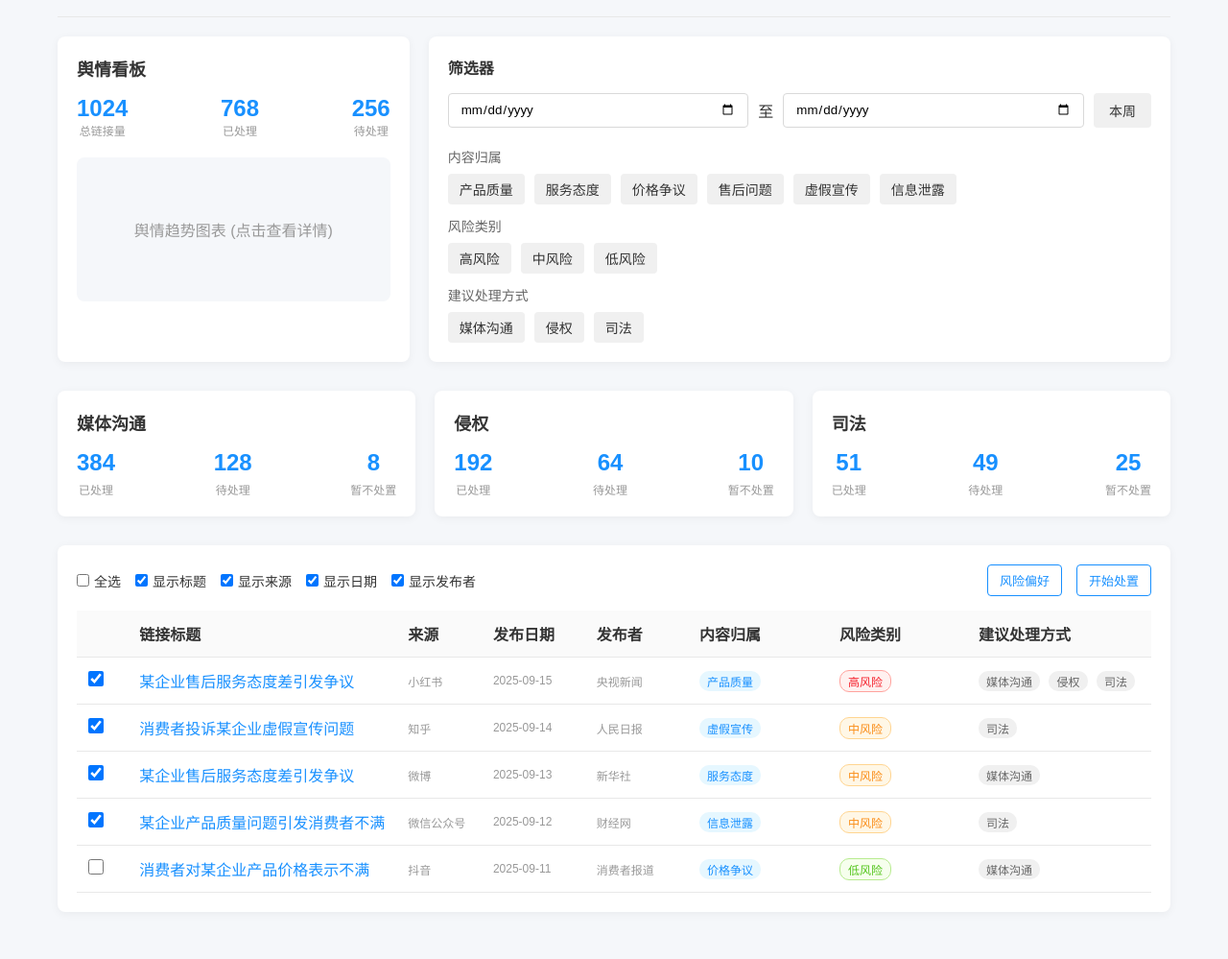
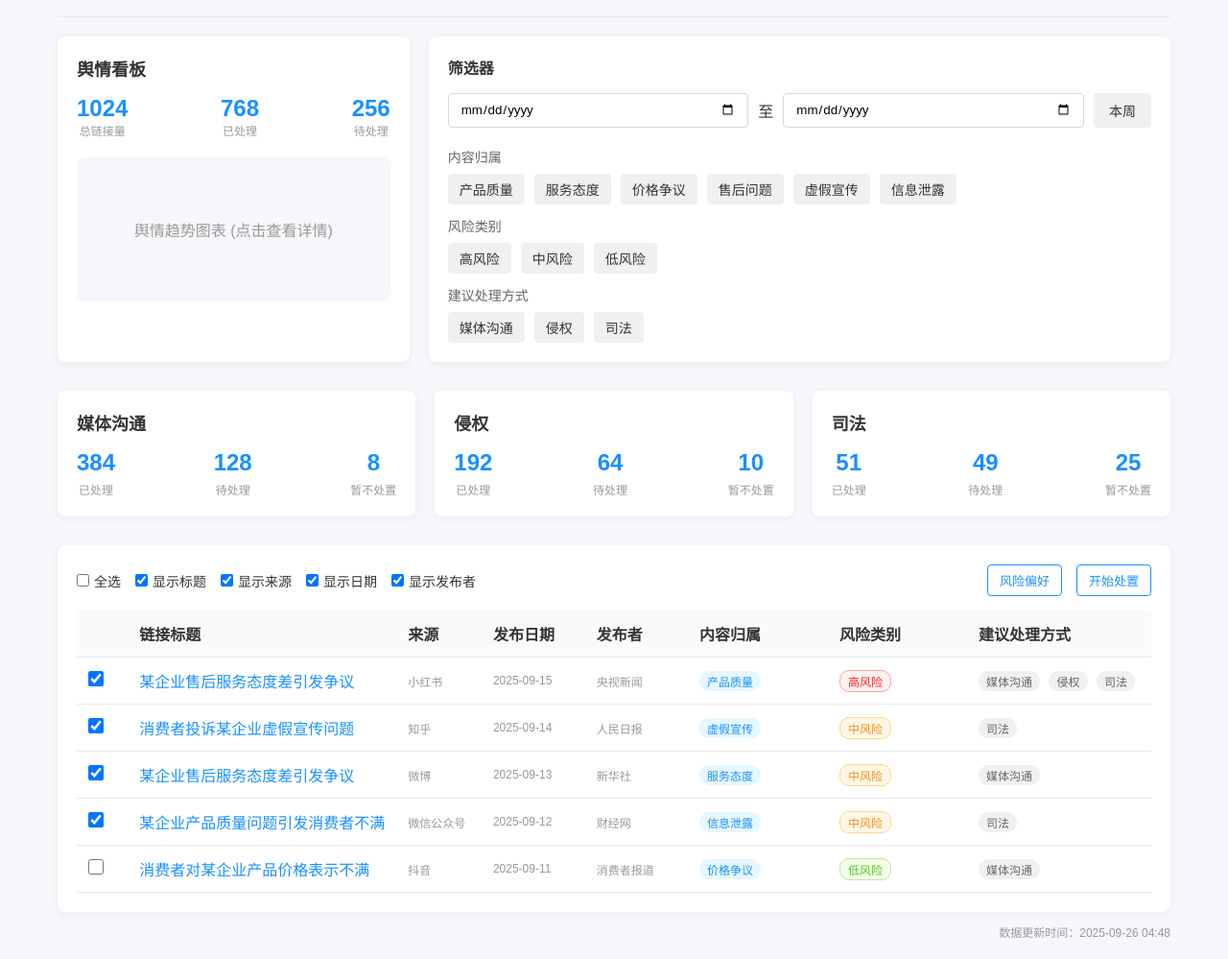
Before and after one commit to schen115/project-cd, a plain HTML site: page index.html in a window 1280 px wide. Shown: the part 79-1078 px from the top of the page at 96% size. Before the commit the page ends 1049 px from the top, so only its background shows below. Drawn offline with Linux system fonts and the light colour scheme.

Commit message:
v1_final_demo

```diff
--- a/index.html
+++ b/index.html
@@ -1054,7 +1054,16 @@
             color: #999;
             font-size: 12px;
         }
+
+        /* 数据更新时间样式 */
+        .data-update {
+            margin-top: 12px;
+            color: #999;
+            font-size: 12px;
+            text-align: right;
+        }
     </style>
+
 </head>
 <body>
     <div class="container">
@@ -1333,6 +1342,10 @@
             </div>
         </div>
 
+            <div class="data-update">数据更新时间：<span id="data-last-updated"></span>
+
+        </div>
+
 <script>
   document.addEventListener('DOMContentLoaded', function () {
     // 1) “开始处置” -> 直接跳转到 task_mag.html
@@ -1469,6 +1482,15 @@
         }, 200);
       });
     }
+        // 10) 设置底部“数据更新时间”
+        (function setLastUpdated() {
+          const el = document.getElementById('data-last-updated');
+          if (!el) return;
+          const pad = n => String(n).padStart(2, '0');
+          const d = new Date();
+          const stamp = `${d.getFullYear()}-${pad(d.getMonth()+1)}-${pad(d.getDate())} ${pad(d.getHours())}:${pad(d.getMinutes())}`;
+          el.textContent = stamp;
+        })();
   });
 </script>
 
```
Also changed, not shown: editor2_v2.html (+10 -0 lines).
